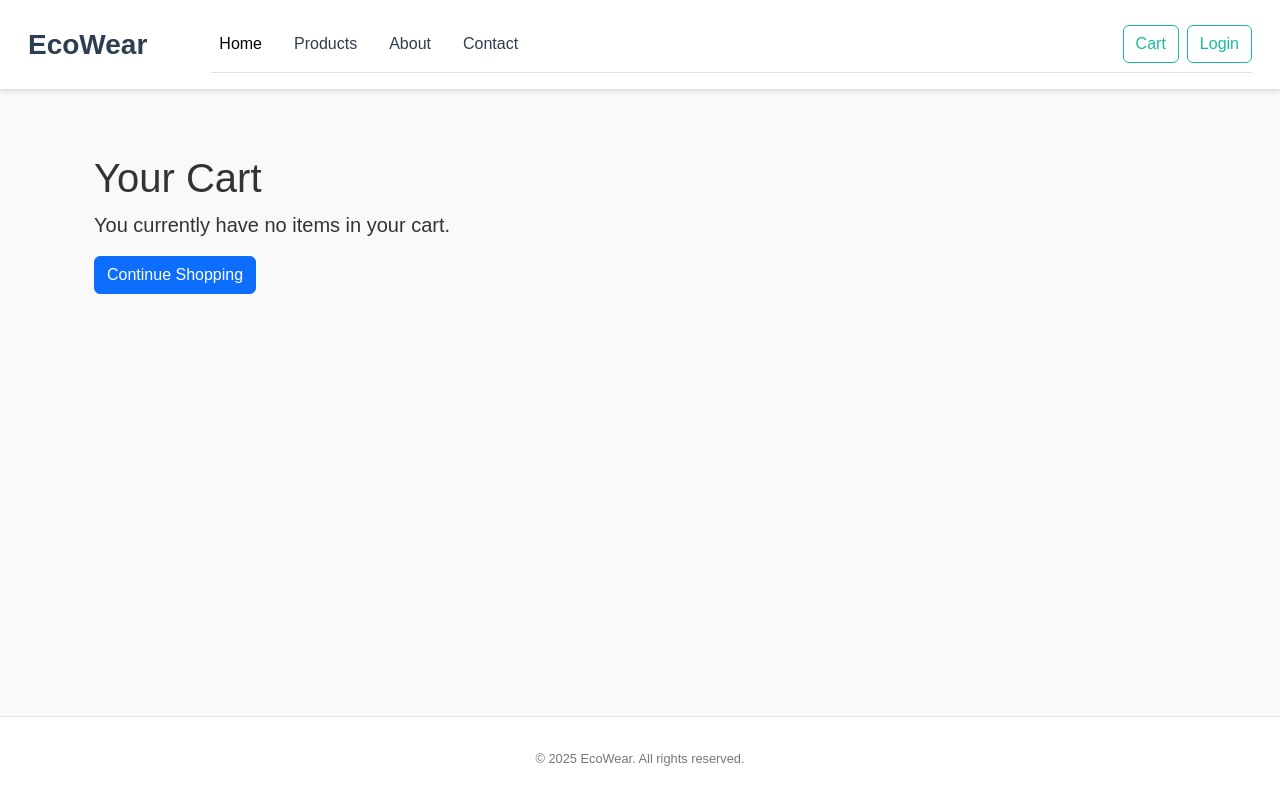
After one commit to Emiliaa1/IA1_Tema, a Flask app: page /cart in a window 1280 px wide. The commit adds this page. Run offline with Flask 3, Linux system fonts and the light colour scheme; some libraries are stand-ins or nearby versions.

Commit message:
Flask routings + Login UI + templates

```diff
--- a/app/main_app.py
+++ b/app/main_app.py
@@ -1,10 +1,15 @@
 # Imported symbols here please!
 from flask import Flask, request, render_template, redirect, session
 from .pages.index import index_pages
+from .pages.cart import cart_pages
+from .pages.login import login_pages
 
 # Initialize the Flask application
 # Note: static folder means all files in there will be automatically offered over HTTP
 app = Flask(__name__, static_folder="../public",
             template_folder="../templates")
 app.secret_key = "gxnMaYjinQ27DeBwgKsDyuDQO"
+
 app.register_blueprint(index_pages)
+app.register_blueprint(cart_pages)
+app.register_blueprint(login_pages)
--- /dev/null
+++ b/app/pages/cart.py
@@ -0,0 +1,7 @@
+from flask import Blueprint, render_template
+
+cart_pages = Blueprint("cart", __name__)
+
+@cart_pages.route("/cart")
+def cart_page():
+    return render_template("cart.html")
--- a/app/pages/index.py
+++ b/app/pages/index.py
@@ -4,10 +4,4 @@ index_pages = Blueprint("index", __name__)
 
 @index_pages.route("/")
 def index_page():
-    #if not session.get("auth", False):
-    #    return redirect("/login", code=302)
     return render_template("index.html")
-
-@index_pages.route("/contact")
-def contact_page():
-    return render_template("contact.html")
--- a/public/style.css
+++ b/public/style.css
@@ -5,29 +5,68 @@ body {
     min-height: 100vh;
     display: flex;
     flex-direction: column;
+    font-family: 'Arial', sans-serif;
+    background-color: #f9f9f9;
+    color: #333;
 }
 
 main {
     flex: 1;
 }
 
+header {
+    background-color: #ffffff;
+    padding: 1rem 0;
+    box-shadow: 0 2px 4px rgba(0, 0, 0, 0.1);
+}
+
 /* Navbar styles */
+.navbar {
+    background-color: #ffffff;
+    border-bottom: 1px solid #e0e0e0;
+}
+
 .brand-container {
+    margin-right: 10rem;
+}
+
+.navbar-brand {
+    font-size: 1.5rem;
+    font-weight: bold;
+    color: #2c3e50;
+    text-decoration: none;
+    margin-right: 4rem;
+}
+
+.navbar-brand:hover {
+    color: #1abc9c;
+}
+
+.nav-link {
+    color: #2c3e50;
+    font-weight: 500;
     margin-right: 1rem;
 }
 
-.navbar-brand {
-    color: #007bff;
-    text-decoration: none;
+.nav-link:hover {
+    color: #1abc9c;
 }
 
-.navbar-brand:hover {
-    color: #0056b3;
+.btn-outline-primary {
+    border-color: #1abc9c;
+    color: #1abc9c;
+}
+
+.btn-outline-primary:hover {
+    background-color: #1abc9c;
+    color: #ffffff;
 }
 
 /* Footer styles */
 footer {
-    background-color: #f8f9fa;
-    font-size: 0.9rem;
-    border-top: 1px solid #e9ecef;
+    background-color: #ffffff;
+    font-size: 0.8rem;
+    border-top: 1px solid #e0e0e0;
+    padding: 2rem 0;
+    color: #777;
 }
--- a/templates/_layout.html
+++ b/templates/_layout.html
@@ -3,30 +3,20 @@
     <head>
         <meta charset="UTF-8">
         <meta name="viewport" content="width=device-width, initial-scale=1">
-        <title>{% block title %}E-Commerce Website{% endblock %}</title>
+        <title>{% block title %}Sustainable Clothing Shop{% endblock %}</title>
         <link href="{{ url_for('static', filename='bootstrap/css/bootstrap.min.css') }}" rel="stylesheet">
         <link href="{{ url_for('static', filename='style.css') }}" rel="stylesheet">
     </head>
     <body>
         <header class="p-3 mb-3 border-bottom">
-            <div class="container d-flex align-items-center justify-content-between">
-                <div class="brand-container">
-                    <a class="navbar-brand fs-3 fw-bold" href="#">ShopEasy</a>
-                </div>
+            <div class="container-fluid d-flex align-items-center justify-content-between">
+                <a class="navbar-brand fs-3 fw-bold" href="#">EcoWear</a>
                 <nav class="navbar navbar-expand-lg w-100">
                     <button class="navbar-toggler" type="button" data-bs-toggle="collapse" data-bs-target="#navbarNav" aria-controls="navbarNav" aria-expanded="false" aria-label="Toggle navigation">
                         <span class="navbar-toggler-icon"></span>
                     </button>
-                    <div class="collapse navbar-collapse" id="navbarNav">
-                        <ul class="navbar-nav me-auto">
-                            <li class="nav-item">
-                                <a class="btn btn-primary me-2" href="/cart">Cart</a>
-                            </li>
-                            <li class="nav-item">
-                                <a class="btn btn-primary" href="/login">Login</a>
-                            </li>
-                        </ul>
-                        <ul class="navbar-nav ms-auto">
+                    <div class="collapse navbar-collapse d-flex justify-content-between" id="navbarNav">
+                        <ul class="navbar-nav">
                             <li class="nav-item">
                                 <a class="nav-link active" aria-current="page" href="/">Home</a>
                             </li>
@@ -40,6 +30,14 @@
                                 <a class="nav-link" href="/contact">Contact</a>
                             </li>
                         </ul>
+                        <ul class="navbar-nav">
+                            <li class="nav-item">
+                                <a class="btn btn-outline-primary me-2" href="/cart">Cart</a>
+                            </li>
+                            <li class="nav-item">
+                                <a class="btn btn-outline-primary" href="/login">Login</a>
+                            </li>
+                        </ul>
                     </div>
                 </nav>
             </div>
@@ -49,8 +47,8 @@
             <!-- Page-specific content will go here -->
             {% endblock %}
         </main>
-        <footer class="text-center py-2 border-top fixed-bottom">
-            <p class="mb-0">&copy; 2025 ShopEasy. All rights reserved.</p>
+        <footer class="text-center py-10 border-top">
+            <p class="mb-0">&copy; 2025 EcoWear. All rights reserved.</p>
         </footer>
         <script src="{{ url_for('static', filename='bootstrap/js/bootstrap.bundle.min.js') }}"></script>
     </body>
--- /dev/null
+++ b/templates/cart.html
@@ -0,0 +1,11 @@
+{% extends "_layout.html" %}
+
+{% block title %}Cart - EcoWear{% endblock %}
+
+{% block content %}
+<div class="container my-5">
+    <h1>Your Cart</h1>
+    <p class="lead">You currently have no items in your cart.</p>
+    <a href="/products" class="btn btn-primary">Continue Shopping</a>
+</div>
+{% endblock %}
```
Also changed, not shown: app/pages/login.py (added, +7 -0 lines), templates/login.html (added, +95 -0 lines).
